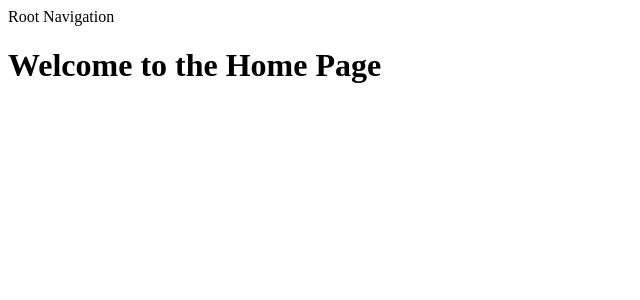
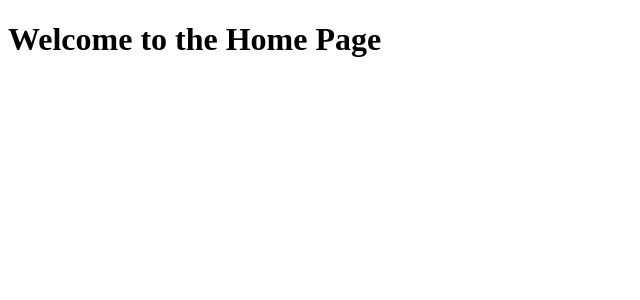
Before and after one commit to pchoangan/hoangan, a Next.js app: page / in a window 1280 px wide. Shown: the top 300 px of the page, without its empty margins (0-640 px from the left). Built offline with nearby package versions, Linux system fonts and the light colour scheme.

Commit message:
Update layout.js

```diff
--- a/app/layout.js
+++ b/app/layout.js
@@ -2,7 +2,6 @@ export default function RootLayout({ children }) {
   return (
     <html lang="vi">
       <body>
-        <nav>Root Navigation</nav>
         {children}
       </body>
     </html>
```
